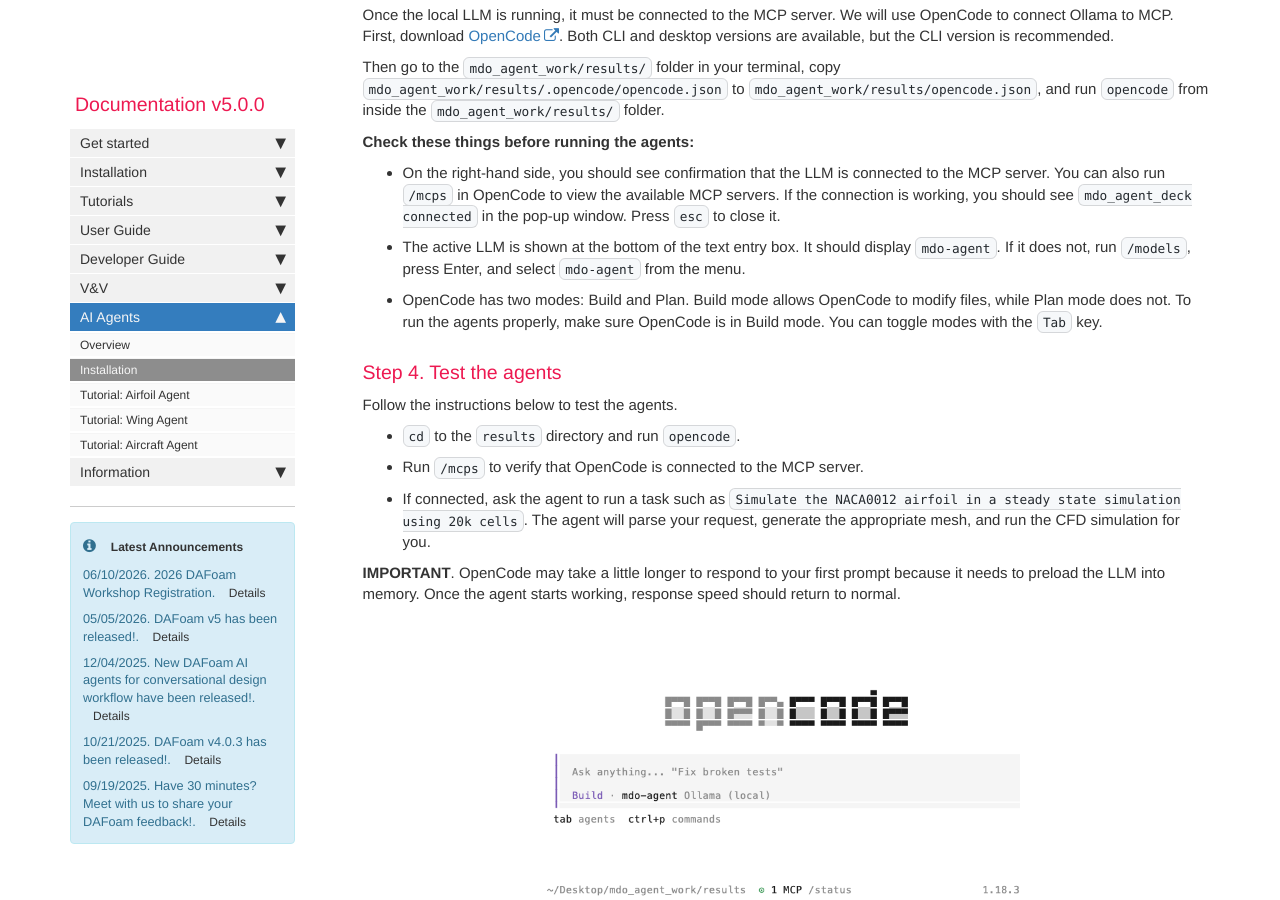
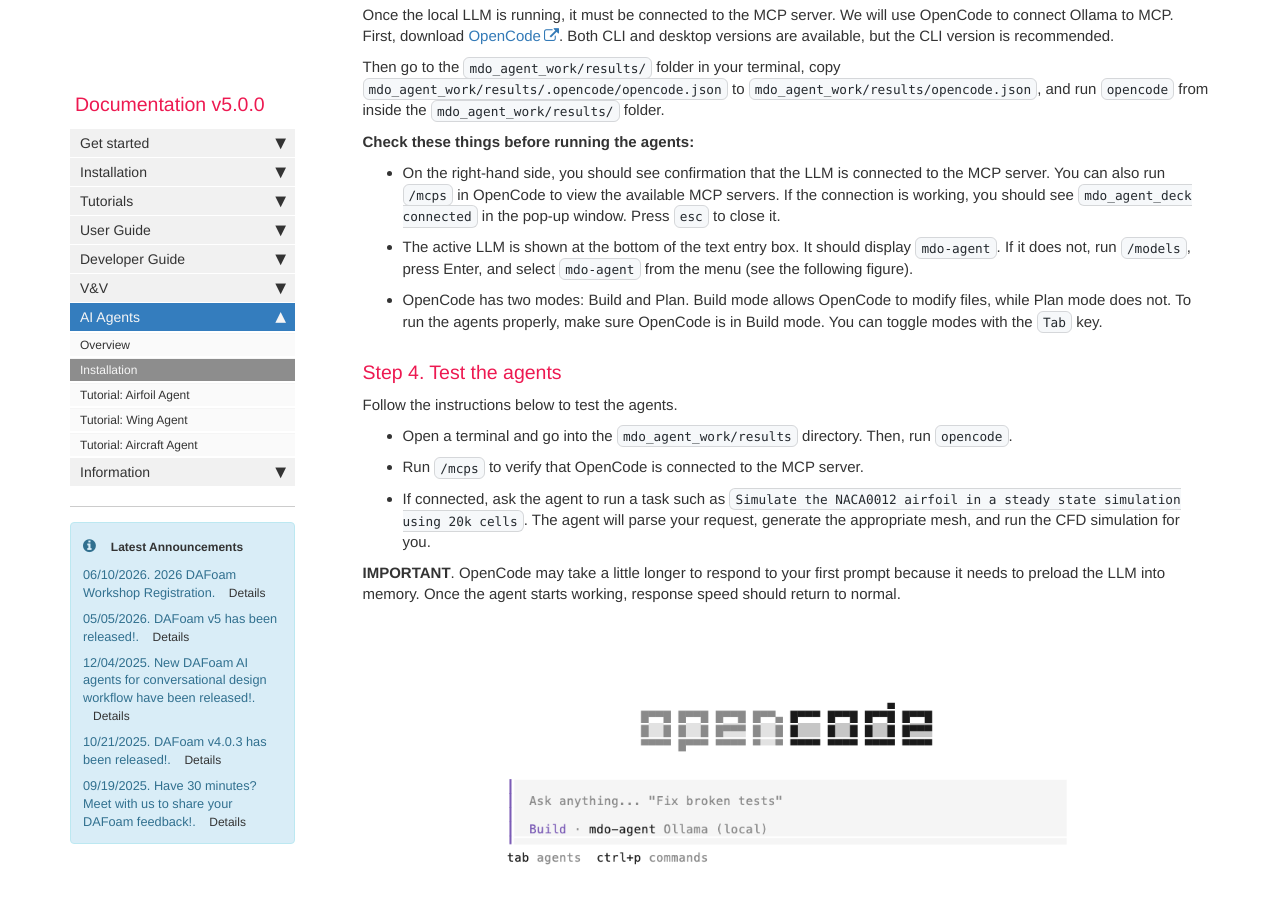
Before and after one commit to DAFoam/DAFoam.github.io, a Jekyll site: the page built from pages/mydoc/mydoc_ai_agent_installation.md, in a window 1280 px wide and 900 px high, scrolled down 9452 px. Built offline with Jekyll 4.4.1, drawn with Linux system fonts in a browser that asks for light colours; comment, search, counter and statistics services are not loaded.

Commit message:
content update

```diff
--- a/pages/mydoc/mydoc_ai_agent_installation.md
+++ b/pages/mydoc/mydoc_ai_agent_installation.md
@@ -353,20 +353,20 @@ Then go to the `mdo_agent_work/results/` folder in your terminal, copy `mdo_agen
 **Check these things before running the agents:**
 
 - On the right-hand side, you should see confirmation that the LLM is connected to the MCP server. You can also run `/mcps` in OpenCode to view the available MCP servers. If the connection is working, you should see `mdo_agent_deck connected` in the pop-up window. Press `esc` to close it.
-- The active LLM is shown at the bottom of the text entry box. It should display `mdo-agent`. If it does not, run `/models`, press Enter, and select `mdo-agent` from the menu.
+- The active LLM is shown at the bottom of the text entry box. It should display `mdo-agent`. If it does not, run `/models`, press Enter, and select `mdo-agent` from the menu (see the following figure).
 - OpenCode has two modes: Build and Plan. Build mode allows OpenCode to modify files, while Plan mode does not. To run the agents properly, make sure OpenCode is in Build mode. You can toggle modes with the `Tab` key.
 
 ### Step 4. Test the agents
 Follow the instructions below to test the agents.
 
-- `cd` to the `results` directory and run `opencode`.
+- Open a terminal and go into the `mdo_agent_work/results` directory. Then, run `opencode`.
 - Run `/mcps` to verify that OpenCode is connected to the MCP server.
 - If connected, ask the agent to run a task such as `Simulate the NACA0012 airfoil in a steady state simulation using 20k cells`. The agent will parse your request, generate the appropriate mesh, and run the CFD simulation for you.
 
 **IMPORTANT**. OpenCode may take a little longer to respond to your first prompt because it needs to preload the LLM into memory. Once the agent starts working, response speed should return to normal.
 
 <div style="text-align: center;">
-<img src="{{ site.url }}{{ site.baseurl }}/images/tutorials/AI-installation-local-llm.png" style="width:500px !important;" />
+<img src="{{ site.url }}{{ site.baseurl }}/images/tutorials/AI-installation-local-llm.png" style="width:600px !important;" />
 
 Fig. An example of OpenCode interface for locally hosted LLM
 </div>
```
